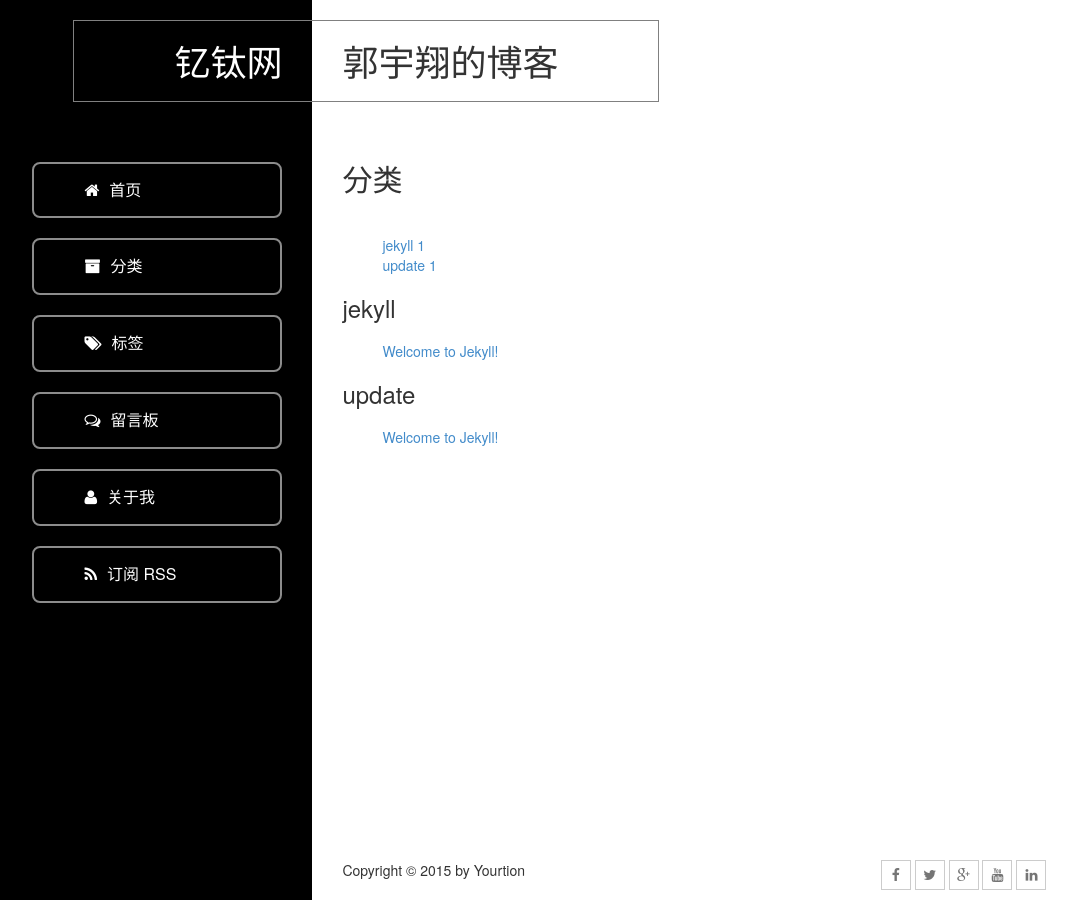
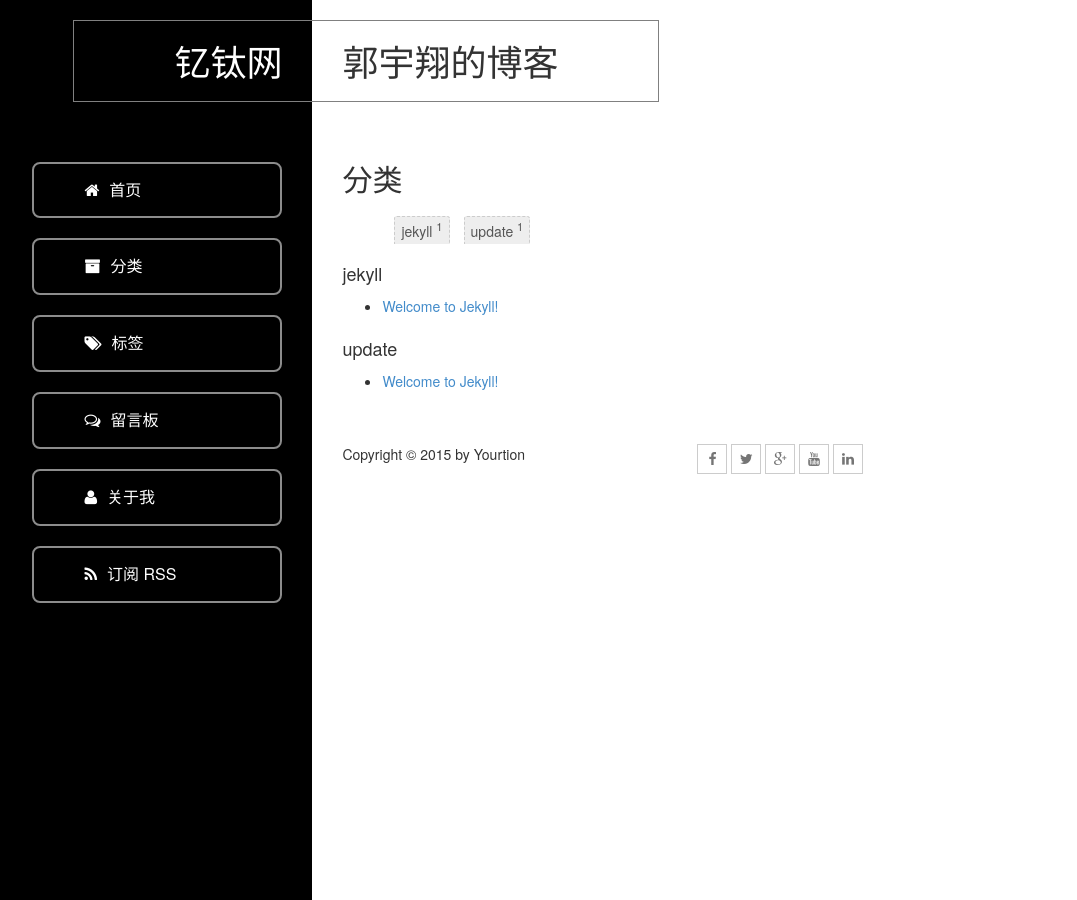
Before and after one commit to yourtion/yourtion.github.io, a Jekyll site: the page built from categories.html, in a window 1280 px wide. Shown: the whole page, without its empty margins (174-1251 px from the left). Built offline with Jekyll 4.4.1, drawn with Linux system fonts in a browser that asks for light colours; Markdown is read by kramdown in place of the engine named in the settings.

Commit message:
fix layout

```diff
--- a/_layouts/page.html
+++ b/_layouts/page.html
@@ -3,5 +3,5 @@ layout: default
 ---
 <h1 class="templatemo-header">{{ page.title }}</h1>
 <article class="templatemo-item">
-{{ content }}
+  {{ content }}
 </article>
--- a/assets/css/templatemo_style.css
+++ b/assets/css/templatemo_style.css
@@ -110,25 +110,24 @@ h2 { font-size: 24px; }
 	font-size: 30px;
 	margin-top: 0;
 }
-article { margin-top: 40px; }
 article p {
 	margin-bottom: 15px;
 	text-align: justify;
 }
 footer {
 	overflow: hidden;
-	position: fixed;
+	/*position: fixed;
 	bottom: 0;
 	width: 55%;
 	background-color: white;
-	padding-bottom: 10px;
+	padding-bottom: 10px;*/
 }
 footer p { margin-bottom: 0; }
 footer .col-lg-6, footer .col-md-6 {
 	padding-left: 0;
 	padding-right: 0;
 }
-.templatemo-social { text-align: right; }
+.templatemo-social {  }
 .templatemo-social i {
 	border: 1px solid #ccc;
 	padding-top: 7px;
@@ -175,6 +174,37 @@ iframe { border: none; }
     margin-bottom: 30px;
 }
 .margin-bottom-60 {	margin-bottom: 60px; }
+
+.inline {
+	list-style: none;
+	margin: 0;
+	overflow: hidden;
+}
+.inline li {
+	float: left;
+	position: relative;
+	margin-left: 10px;
+	line-height: 30px;
+}
+.templatemo-item ul li {
+	line-height: 180%;
+}
+.tag-box a {
+	padding: 4px 6px;
+	margin: 2px;
+	background: #eee;
+	color: #555;
+	border-radius: 3px;
+	text-decoration: none;
+	border: 1px dashed #cccccc;
+}
+.tag-box a span {
+	vertical-align: super;
+	font-size: .8em;
+}
+.tag-list li {
+	list-style: inherit !important;
+}
 
 /* Media Queries
 ----------------------------------------*/
--- a/categories.html
+++ b/categories.html
@@ -13,8 +13,8 @@ comments: false
 </ul>
 
 {% for category in site.categories %}
-<h2 id="{{ category[0] }}-ref">{{ category[0] | join: "/" }}</h2>
-<ul>
+<h4 id="{{ category[0] }}-ref">{{ category[0] | join: "/" }}</h2>
+<ul class="tag-list">
   {% assign pages_list = category[1] %}
   {% include JB/pages_list %}
 </ul>
--- a/tags.html
+++ b/tags.html
@@ -13,8 +13,8 @@ comments: false
 </ul>
 
 {% for tag in site.tags %}
-<h2 id="{{ tag[0] }}-ref">{{ tag[0] }}</h2>
-<ul>
+<h4 id="{{ tag[0] }}-ref">{{ tag[0] }}</h2>
+<ul class="tag-list">
   {% assign pages_list = tag[1] %}
   {% include JB/pages_list %}
 </ul>
```
